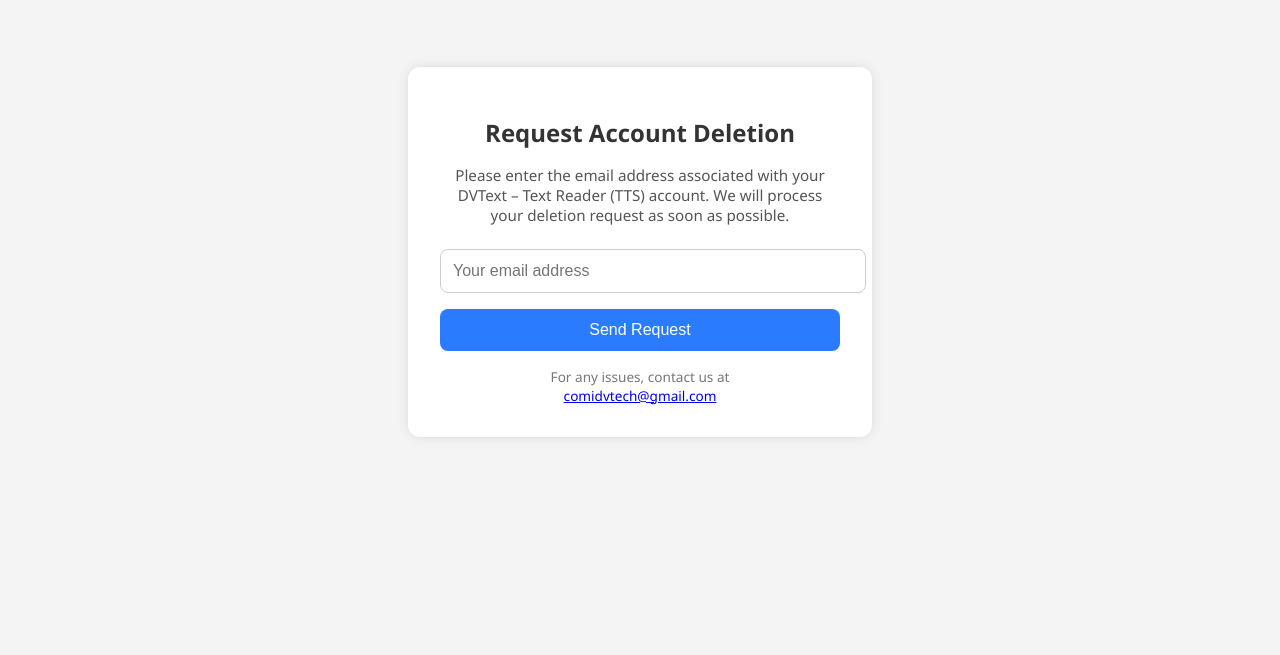
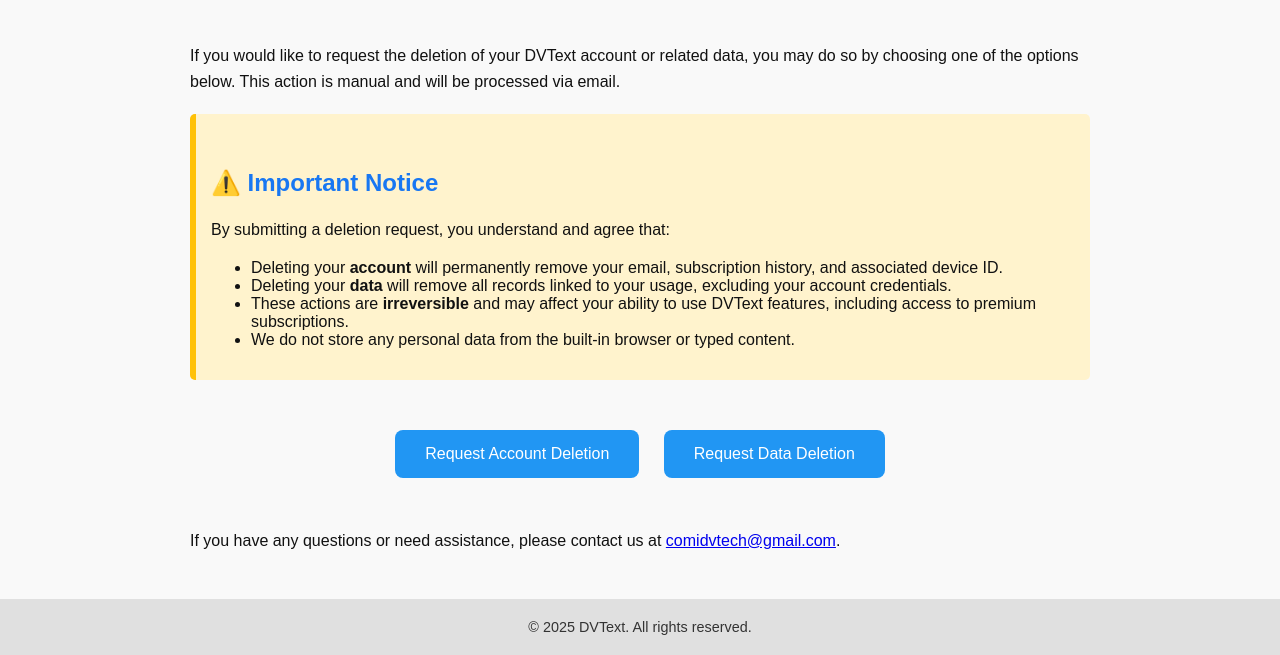
Before and after one commit to comidv/DVText-account-deletion-request, a plain HTML site: page index.html in a window 1280 px wide. Shown: the part 148-803 px from the top of the page. Drawn offline with Linux system fonts and the light colour scheme.

Commit message:
Update index.html

```diff
--- a/index.html
+++ b/index.html
@@ -2,90 +2,120 @@
 <html lang="en">
   <head>
     <meta charset="UTF-8" />
-  <meta name="viewport" content="width=device-width, initial-scale=1.0"/>
-  <title>Account Deletion Request – DVText</title>
+    <meta name="viewport" content="width=device-width, initial-scale=1.0" />
+    <title>DVText – Account Deletion Request</title>
     <style>
       body {
-      font-family: 'Segoe UI', sans-serif;
         margin: 0;
-      padding: 0;
-      background: #f4f4f4;
-      display: flex;
-      justify-content: center;
-      align-items: center;
-      height: 100vh;
+        font-family: Arial, sans-serif;
+        background-color: #f9f9f9;
+        color: #111;
+      }
+      header {
+        background-color: #2196f3;
+        color: white;
+        padding: 50px 20px;
+        text-align: center;
+      }
+      header h1 {
+        margin: 0;
+        font-size: 2.5rem;
       }
       .container {
-      background: white;
-      padding: 2rem;
-      border-radius: 12px;
-      box-shadow: 0 0 12px rgba(0,0,0,0.1);
-      max-width: 400px;
-      width: 100%;
+        max-width: 900px;
+        margin: 0 auto;
+        padding: 30px 20px;
       }
-    h1 {
-      font-size: 1.5rem;
-      margin-bottom: 1rem;
-      text-align: center;
-      color: #333;
+      h2 {
+        color: #1877f2;
+        margin-top: 40px;
       }
       p {
-      font-size: 0.95rem;
-      margin-bottom: 1.5rem;
+        line-height: 1.6;
+      }
+      .warning {
+        background-color: #fff3cd;
+        border-left: 6px solid #ffc107;
+        padding: 15px;
+        margin: 20px 0;
+        border-radius: 5px;
+      }
+      .cta {
         text-align: center;
-      color: #555;
+        margin: 40px 0;
       }
-    input[type="email"] {
-      width: 100%;
-      padding: 0.75rem;
+      .cta a {
+        display: inline-block;
+        background-color: #2196f3;
+        color: white;
+        padding: 15px 30px;
+        margin: 10px;
         font-size: 1rem;
-      border: 1px solid #ccc;
         border-radius: 8px;
-      margin-bottom: 1rem;
+        text-decoration: none;
       }
-    button {
-      width: 100%;
-      padding: 0.75rem;
-      font-size: 1rem;
-      background-color: #2b7bff;
-      color: white;
-      border: none;
-      border-radius: 8px;
-      cursor: pointer;
-    }
-    button:hover {
-      background-color: #1f65d0;
-    }
-    .footer {
-      margin-top: 1rem;
+      footer {
         text-align: center;
-      font-size: 0.85rem;
-      color: #777;
+        padding: 20px;
+        background-color: #e0e0e0;
+        font-size: 0.9rem;
+        color: #333;
       }
     </style>
   </head>
   <body>
+    <header>
+      <h1>DVText – Account & Data Deletion</h1>
+    </header>
+
     <div class="container">
-    <h1>Request Account Deletion</h1>
-    <p>Please enter the email address associated with your DVText – Text Reader (TTS) account. We will process your deletion request as soon as possible.</p>
-    <form onsubmit="sendEmail(); return false;">
-      <input type="email" id="email" required placeholder="Your email address" />
-      <button type="submit">Send Request</button>
-    </form>
-    <div class="footer">
-      For any issues, contact us at <br><a href="mailto:comidvtech@gmail.com">comidvtech@gmail.com</a>
-    </div>
+      <p>
+        If you would like to request the deletion of your DVText account or
+        related data, you may do so by choosing one of the options below. This
+        action is manual and will be processed via email.
+      </p>
+
+      <div class="warning">
+        <h2>⚠️ Important Notice</h2>
+        <p>By submitting a deletion request, you understand and agree that:</p>
+        <ul>
+          <li>
+            Deleting your <strong>account</strong> will permanently remove your
+            email, subscription history, and associated device ID.
+          </li>
+          <li>
+            Deleting your <strong>data</strong> will remove all records linked
+            to your usage, excluding your account credentials.
+          </li>
+          <li>
+            These actions are <strong>irreversible</strong> and may affect your
+            ability to use DVText features, including access to premium
+            subscriptions.
+          </li>
+          <li>
+            We do not store any personal data from the built-in browser or typed
+            content.
+          </li>
+        </ul>
       </div>
 
-  <script>
-    function sendEmail() {
-      const email = document.getElementById('email').value.trim();
-      if (!email) return;
-      const subject = encodeURIComponent("Account Deletion Request");
-      const body = encodeURIComponent(`Hello,\n\nI would like to request deletion of my account associated with the email: ${email}.\n\nThank you.`);
-      const mailtoLink = `mailto:comidvtech@gmail.com?subject=${subject}&body=${body}`;
-      window.location.href = mailtoLink;
-    }
-  </script>
+      <div class="cta">
+        <a
+          href="mailto:comidvtech@gmail.com?subject=Request to Delete My DVText Account&body=Hello,%0D%0A%0D%0AI would like to request the deletion of my DVText account associated with this email address.%0D%0A%0D%0AReason for deletion: [Please specify]%0D%0A%0D%0AI understand that this action is irreversible and I accept all associated risks.%0D%0A%0D%0AThank you.%0D%0A"
+          >Request Account Deletion</a
+        >
+        <a
+          href="mailto:comidvtech@gmail.com?subject=Request to Delete My DVText Data&body=Hello,%0D%0A%0D%0AI would like to request the deletion of all personal and usage data associated with my DVText account.%0D%0A%0D%0AReason for deletion: [Please specify]%0D%0A%0D%0AI understand that this action is irreversible and I accept all associated risks.%0D%0A%0D%0AThank you.%0D%0A"
+          >Request Data Deletion</a
+        >
+      </div>
+
+      <p>
+        If you have any questions or need assistance, please contact us at
+        <a href="mailto:comidvtech@gmail.com">comidvtech@gmail.com</a>.
+      </p>
+    </div>
+
+    <footer>&copy; 2025 DVText. All rights reserved.</footer>
   </body>
 </html>
```
Lines whose indentation alone changed are shown as unchanged.
